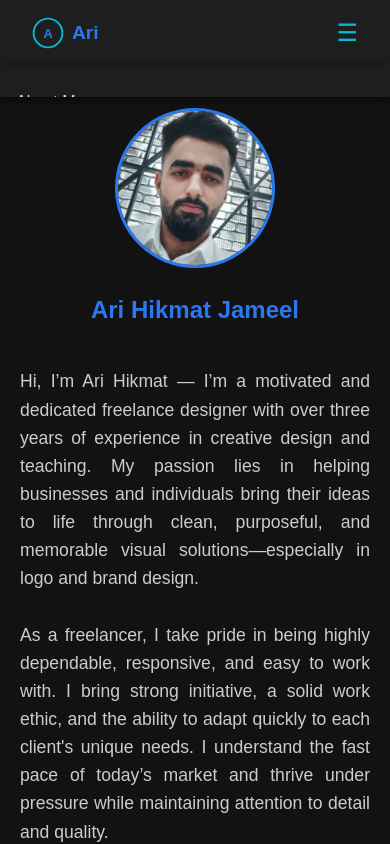
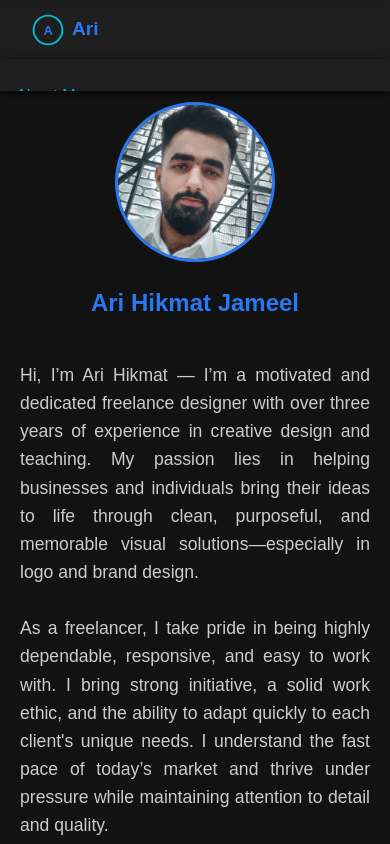
Before and after one commit to AriGulli/Portfolio, a plain HTML site: page index.html in a window 390 px wide. Shown: the top 844 px of the page. Drawn offline with Linux system fonts and the light colour scheme; files whose address does not match are found by name.

Commit message:
Add files via upload

```diff
--- a/index.html
+++ b/index.html
@@ -20,7 +20,6 @@
             Ari
           </a>
 
-          <div id="menu-toggle" class="hamburger">&#9776;</div>
 
           <div id="nav-links" class="links">
             <a href="#about-me" class="active">About Me</a>
```
